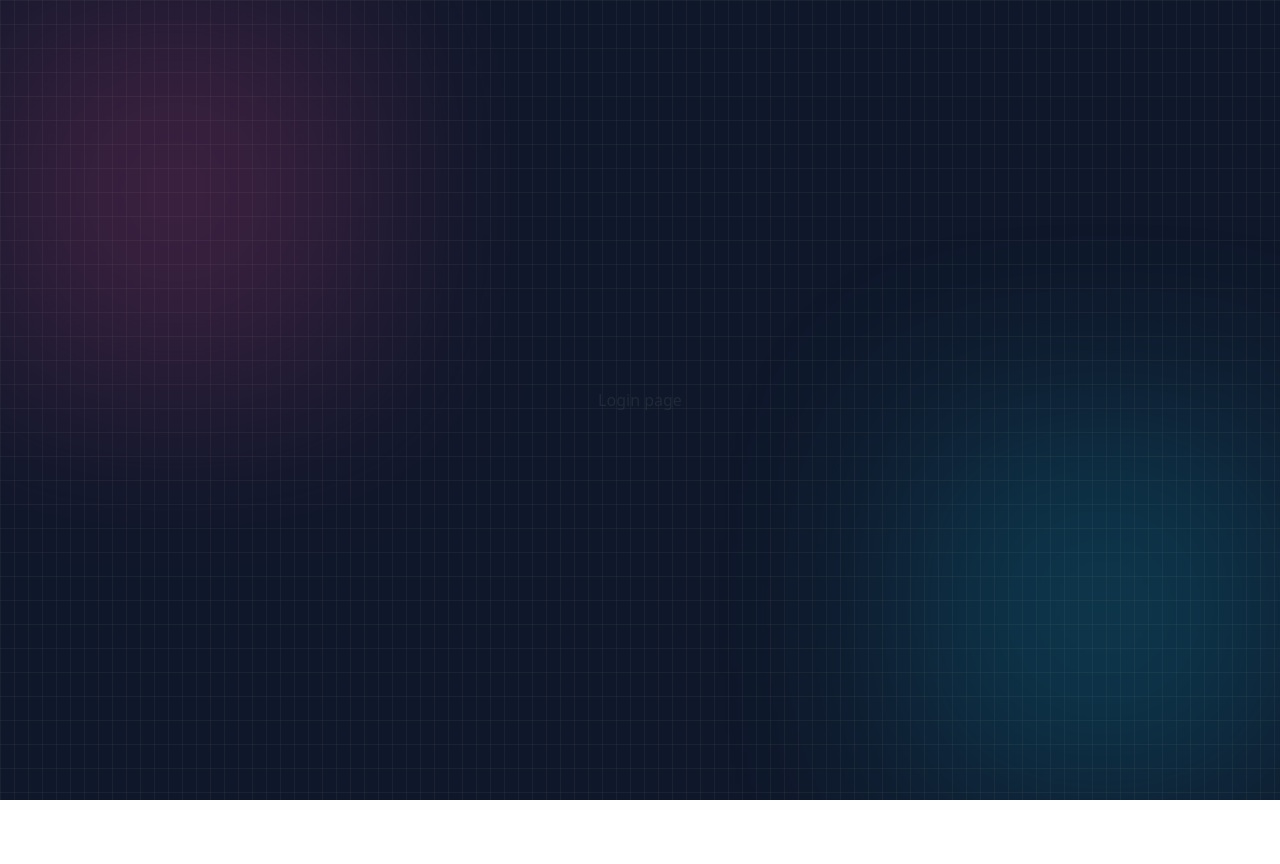
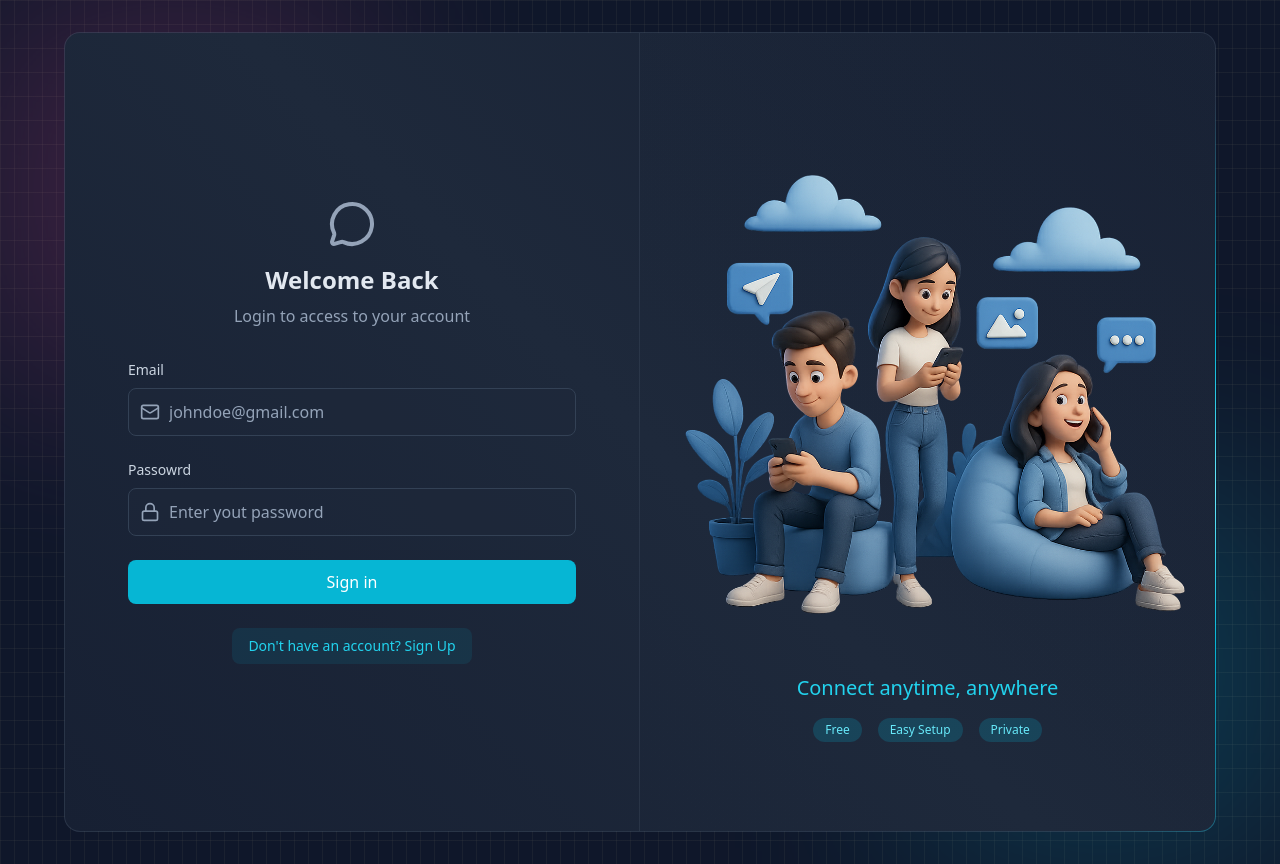
Before and after one commit to metisssi/realtime-chat-app, a React (Vite) app in the folder frontend/: page /login in a window 1280 px wide. Before the commit the page ends 800 px from the top, so only its background shows below. Built offline with nearby package versions, Linux system fonts and the light colour scheme; no server answers.

Commit message:
login&logout implemented

```diff
--- a/frontend/src/pages/ChatPage.jsx
+++ b/frontend/src/pages/ChatPage.jsx
@@ -1,5 +1,16 @@
+import { useAuthStore } from "../store/useAuthStore";
+
 function ChatPage() {
-    return <div>ChatPage</div>
+
+    const { logout } = useAuthStore();
+
+
+    return (
+        <div className="z-10">
+            ChatPage
+            <button onClick={logout}>logout</button>
+        </div>
+    )
 }
 
 export default ChatPage;
--- a/frontend/src/pages/LoginPage.jsx
+++ b/frontend/src/pages/LoginPage.jsx
@@ -1,9 +1,121 @@
-function LoginPage () {
+import { useState } from "react";
+import { useAuthStore } from "../store/useAuthStore.js";
+import BorderAnimatedContainer from "../components/BorderAnimatedContainer"
+import { MessageCircleIcon, MailIcon, LoaderIcon, LockIcon } from "lucide-react"
+import { Link } from "react-router-dom"
 
 
-    return <div>
 
-        Login page
+function LoginPage() {
+
+    const [formData, setFormData] = useState({ email: "", password: "" })
+    const { login, isLogginIn } = useAuthStore()
+
+    const handleSubmit = (e) => {
+        e.preventDefault()
+
+        login(formData)
+    };
+
+
+    return <div className="w-full flex items-center justify-center p-4 bg-slate-900">
+        <div className="relative w-full max-w-6xl md:h-[800px] h-[650px]">
+            <BorderAnimatedContainer>
+                <div className="w-full flex flex-col md:flex-row">
+                    {/* FORM CLOUMN - LEFT SIDE */}
+                    <div className="md:w-1/2 p-8 flex items-center justify-center md:border-r border-slate-600/30">
+                        <div className="w-full max-w-md">
+                            {/* HEADING TEXT */}
+                            <div className="text-center mb-8">
+                                <MessageCircleIcon className="w-12 h-12 mx-auto text-slate-400 mb-4" />
+                                <h2 className="text-2xl font-bold text-slate-200 mb-2">Welcome Back</h2>
+                                <p className="text-slate-400">Login to access to your account</p>
+                            </div>
+
+                            {/* FORM */}
+                            <form onSubmit={handleSubmit} className="space-y-6">
+
+
+
+
+                                {/*  EMAIL INPUT */}
+                                <div>
+                                    <label className="auth-input-label">Email</label>
+
+                                    <div className="relative">
+                                        <MailIcon className="auth-input-icon" />
+
+                                        <input type="text"
+                                            value={formData.email}
+                                            onChange={(e) => setFormData({
+                                                ...formData, email: e.target.value
+                                            })}
+                                            className="input"
+                                            placeholder="johndoe@gmail.com"
+                                        />
+                                    </div>
+                                </div>
+
+
+                                {/*  PASSWORD INPUT */}
+                                <div>
+                                    <label className="auth-input-label">Passowrd</label>
+
+                                    <div className="relative">
+                                        <LockIcon className="auth-input-icon" />
+
+                                        <input type="password"
+                                            value={formData.password}
+                                            onChange={(e) => setFormData({
+                                                ...formData, password: e.target.value
+                                            })}
+                                            className="input"
+                                            placeholder="Enter yout password"
+                                        />
+                                    </div>
+                                </div>
+
+                                {/* SUBMIT BUTTON*/}
+                                <button className="auth-btn" type="submit" disabled={isLogginIn}>
+                                    {isLogginIn ? (
+                                        <LoaderIcon className="w-full h-5 animate-spin text-center" />
+                                    ) : (
+                                        "Sign in"
+                                    )}
+                                </button>
+                            </form>
+
+                            <div className="mt-6 text-center">
+                                <Link to="/signup" className="auth-link">
+                                    Don't have an account? Sign Up
+                                </Link>
+                            </div>
+
+                        </div>
+                    </div>
+
+                    {/* FORM ILLUSTRATION - RIGHT SIDE */}
+                    <div className="hidden md:w-1/2 md:flex items-center justify-center p-6 bg-gradient-to-bl from-slate-800/20 to-transparent">
+                        <div>
+                            <img
+                                src="/login.png"
+                                alt="People using mobile devices"
+                                className="w-full h-auto object-contain"
+                            />
+                            <div className="mt-6 text-center">
+                                <h3 className="text-xl font-medium text-cyan-400">Connect anytime, anywhere</h3>
+
+                                <div className="mt-4 flex justify-center gap-4">
+                                    <span className="auth-badge">Free</span>
+                                    <span className="auth-badge">Easy Setup</span>
+                                    <span className="auth-badge">Private</span>
+                                </div>
+                            </div>
+                        </div>
+                    </div>
+                </div>
+            </BorderAnimatedContainer>
+        </div>
     </div>
 }
 
--- a/frontend/src/pages/SignUpPage.jsx
+++ b/frontend/src/pages/SignUpPage.jsx
@@ -12,7 +12,7 @@
         e.preventDefault()
 
         signup(formData)
-    }
+    };
 
     return <div className="w-full flex items-center justify-center p-4 bg-slate-900">
         <div className="relative w-full max-w-6xl md:h-[800px] h-[650px]">
@@ -73,7 +73,7 @@
                                     <label className="auth-input-label">Passowrd</label>
 
                                     <div className="relative">
-                                        <MailIcon className="auth-input-icon" />
+                                        <LockIcon className="auth-input-icon" />
 
                                         <input type="password"
                                             value={formData.password}
--- a/frontend/src/store/useAuthStore.js
+++ b/frontend/src/store/useAuthStore.js
@@ -6,6 +6,7 @@
     authUser: null,
     isCheckingAuth: true,
     isSigninUp: false,
+    isLoggingIn: false,
 
     checkAuth: async () => {
         try {
@@ -19,11 +20,7 @@
         }
     },
 
-
     signup: async (data) => {
-
-
-
         set({ isSigninUp: true })
         try {
             const res = await axiosInstance.post("/auth/signup", data)
@@ -45,11 +42,49 @@
             }
 
             toast.error(errorMessage)
-
-
             // toast.error(error.response.data.message)
         } finally {
             set({ isSigninUp: false })
         }
+    },
+
+    login: async (data) => {
+        set({ isLoggingIn: true })
+        try {
+            const res = await axiosInstance.post("/auth/login", data)
+            set({ authUser: res.data })
+
+            toast.success("Logged in successfully")
+
+        } catch (error) {
+
+            console.log("Signup error:", error) // для отладки
+
+            // Безопасная обработка ошибки
+            let errorMessage = "Something went wrong"
+
+            if (error.response && error.response.data && error.response.data.message) {
+                errorMessage = error.response.data.message
+            } else if (error.message) {
+                errorMessage = error.message
+            }
+
+            toast.error(errorMessage)
+            // toast.error(error.response.data.message)
+        } finally {
+            set({ isLoggingIn: false })
+        }
+    },
+
+    logout: async () => {
+        try {
+            await axiosInstance.post("/auth/logout");
+            set({ authUser: null });
+            toast.success("Logged out succesfully");
+        } catch(error) {
+            toast.error("Error logging out");
+            console.log("Logout error:", error)
+        }
     }
+
 }));
```
